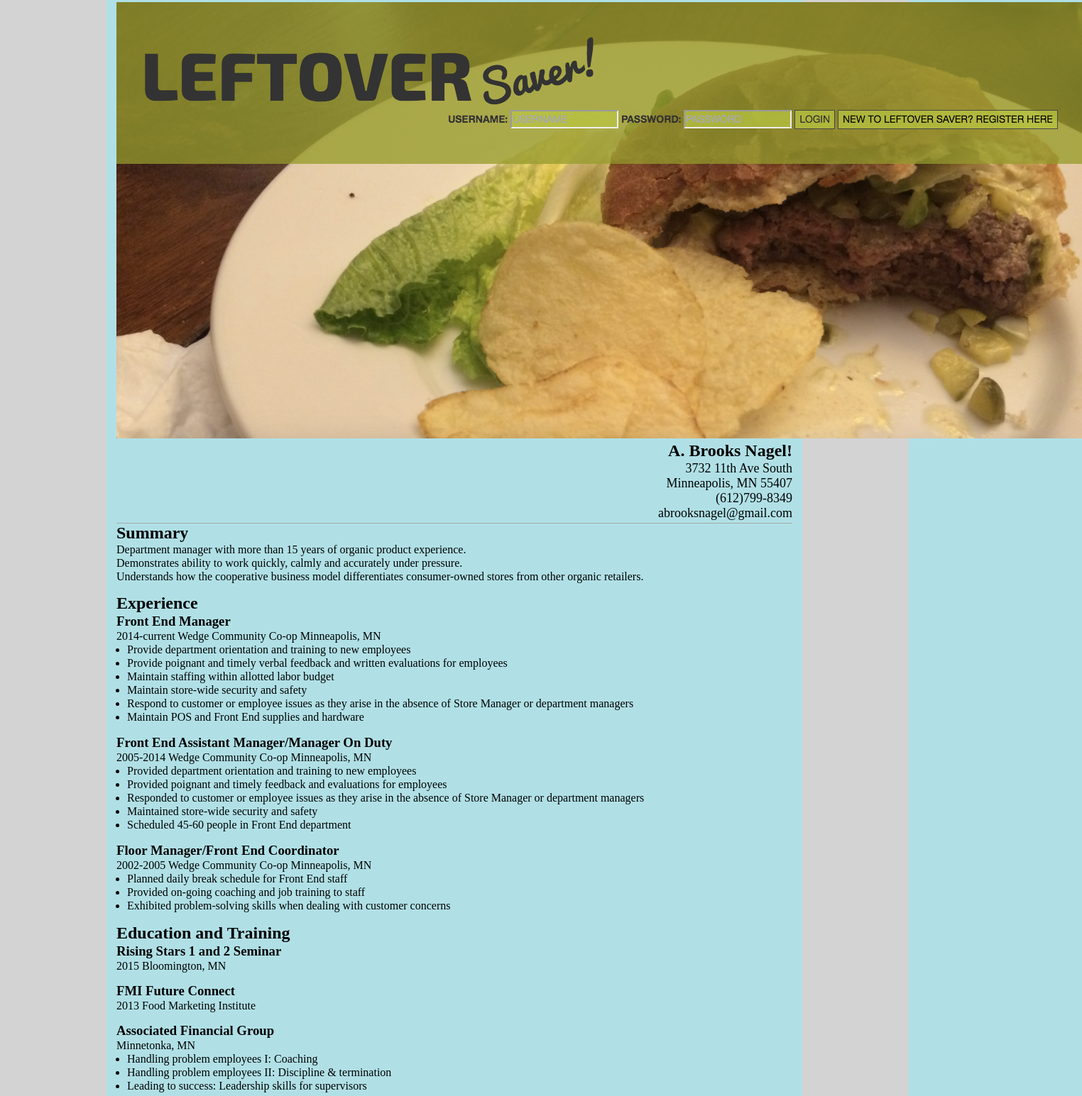
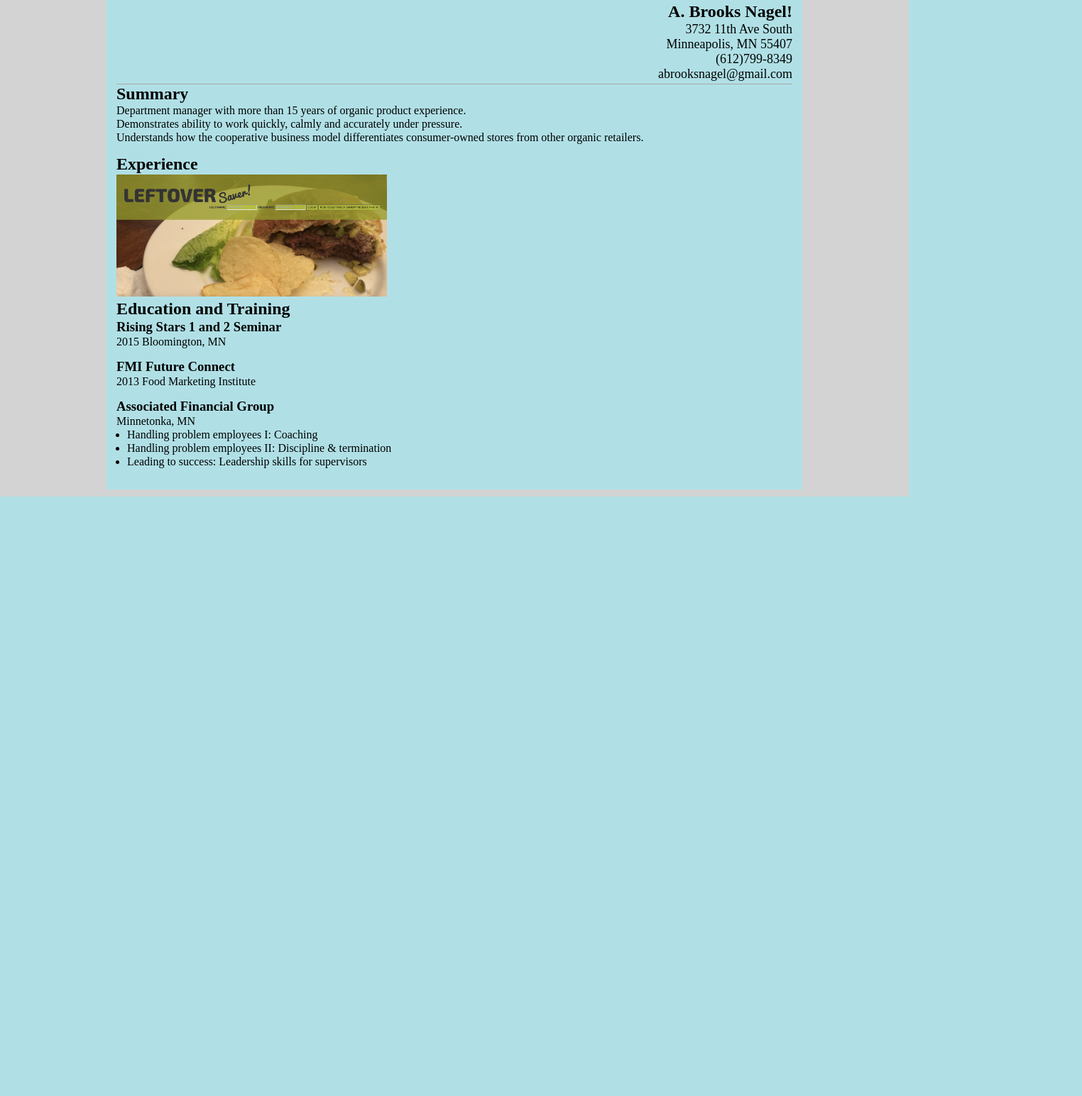
Before and after one commit to abrooksnagel/abrooksnagel.github.io, a plain HTML site: page index.html in a window 1280 px wide. Shown: the part 21-1566 px from the top of the page at 71% size, 1524 px wide, since content can reach past the window. After the commit the page ends 800 px from the top, so only its background shows below. Drawn offline with Linux system fonts and the light colour scheme.

Commit message:
remove non-tech experience, reposition image, size image

```diff
--- a/index.html
+++ b/index.html
@@ -5,7 +5,7 @@
   </head>
 
   <body>
-    <img src="images/leftoversaver.png" alt="leftover saver log in page">
+
   <section>
 
   	<header>
@@ -24,33 +24,9 @@
 
     <div class="experience">
       <h2>Experience</h2>
-    	 	<h3>Front End Manager</h3>
-    		<p>2014-current Wedge Community Co-op  Minneapolis, MN</p>
-    		<ul>
-    			<li>Provide department orientation and training to new employees</li>
-    			<li>Provide poignant and timely verbal feedback and written evaluations for employees</li>
-    			<li>Maintain staffing within allotted labor budget</li>
-    			<li>Maintain store-wide security and safety</li>
-    			<li>Respond to customer or employee issues as they arise in the absence of Store Manager or 	department managers</li>
-    			<li>Maintain POS and Front End supplies and hardware</li>
-			</ul>
-			<h3>Front End Assistant Manager/Manager On Duty</h3>
-			<p>2005-2014 Wedge Community Co-op  Minneapolis, MN</p>
-			<ul>
-		    	<li>Provided department orientation and training to new employees</li>
-            	<li>Provided poignant and timely feedback and evaluations for employees</li>
-				<li>Responded to customer or employee issues as they arise in the absence of Store Manager or department managers</li>
-				<li>Maintained store-wide security and safety</li>
-				<li>Scheduled 45-60 people in Front End department</li>
-			</ul>
-			<h3>Floor Manager/Front End Coordinator</h3>
-			<p>2002-2005 Wedge Community Co-op  Minneapolis, MN</p>
-			<ul>
-				<li>Planned daily break schedule for Front End staff</li>
-				<li>Provided on-going coaching and job training to staff</li>
-            	<li>Exhibited problem-solving skills when dealing with customer concerns</li>
-       	 	</ul>
-	</div>
+      <img src="images/leftoversaver.png" alt="leftover saver log in page" class="leftoversaver">
+
+
 
 	<div class="education">
    		<h2>Education and Training</h2>
--- a/stylesheet.css
+++ b/stylesheet.css
@@ -3,6 +3,10 @@ html, body, h1, h2, h3, p, ol, ul, li, a {
 
 	border: 0;
 	margin: 0;
+}
+
+img {
+	max-width: 100%;
 }
 
 body {
@@ -49,3 +53,8 @@ li {
 .fmi p {
 	margin-bottom: 14px;
 }
+
+.leftoversaver {
+	width: 40%;
+	height: auto;
+}
```
